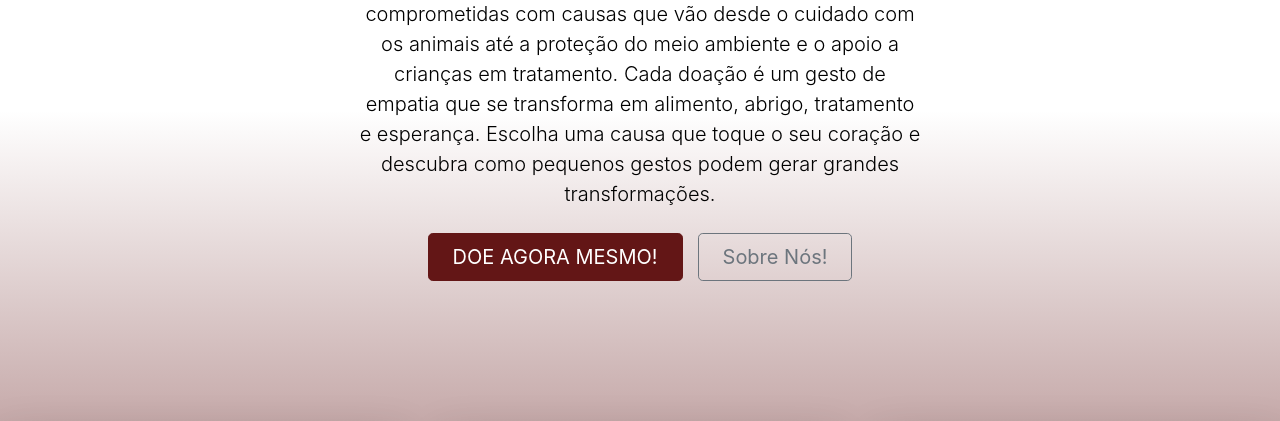
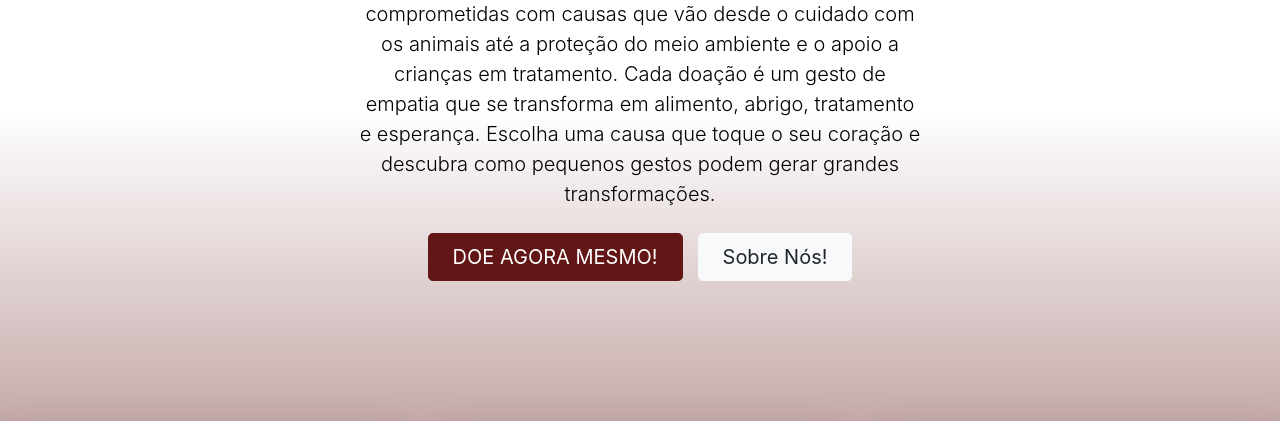
Before and after one commit to MarchettiGit/site-arrecadacao-ongs, a PHP site: page / in a window 1280 px wide. Shown: the part 740-1161 px from the top of the page. Run offline with PHP 8.4, Linux system fonts and the light colour scheme.

Commit message:
botão sobre nos

```diff
--- a/index.php
+++ b/index.php
@@ -66,7 +66,7 @@ session_start();
   <button type="button" onclick="window.location.href='login.php'"  class="btn btn-primary btn-lg px-4">
     DOE AGORA MESMO!
   </button>
-  <button type="button" onclick="window.location.href='sobre.php'" class="btn btn-outline-secondary btn-lg px-4">
+  <button type="button" onclick="window.location.href='sobre.php'" class="btn btn-light hover-overlay btn-lg px-4">
     Sobre Nós!
   </button>
 </div>
```
